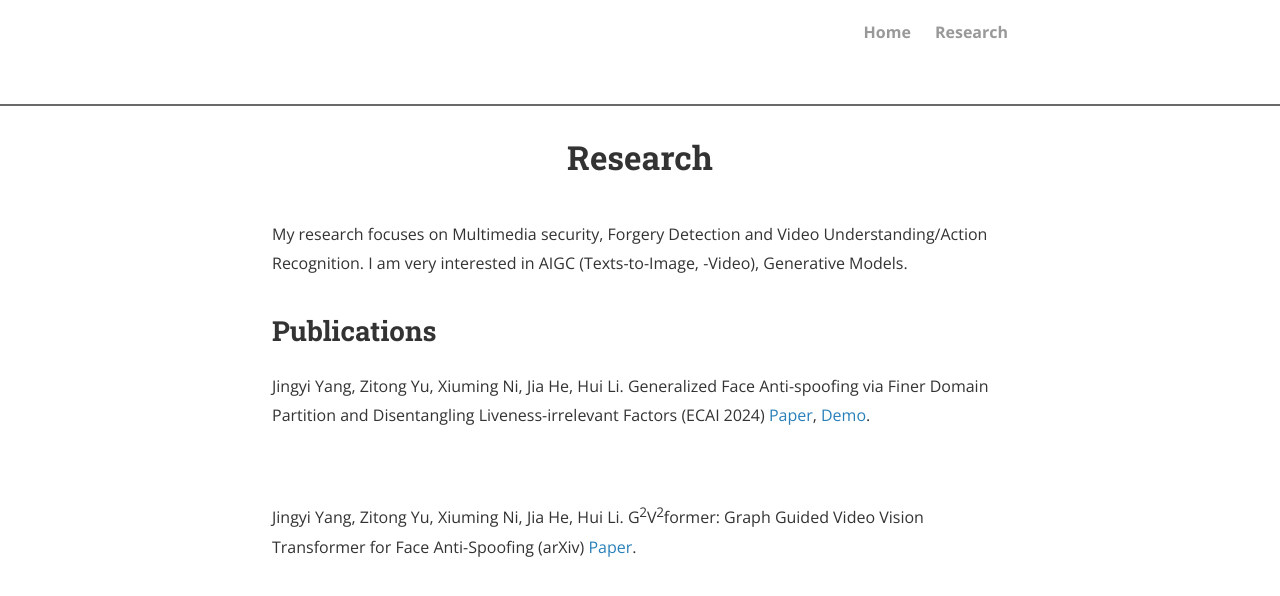
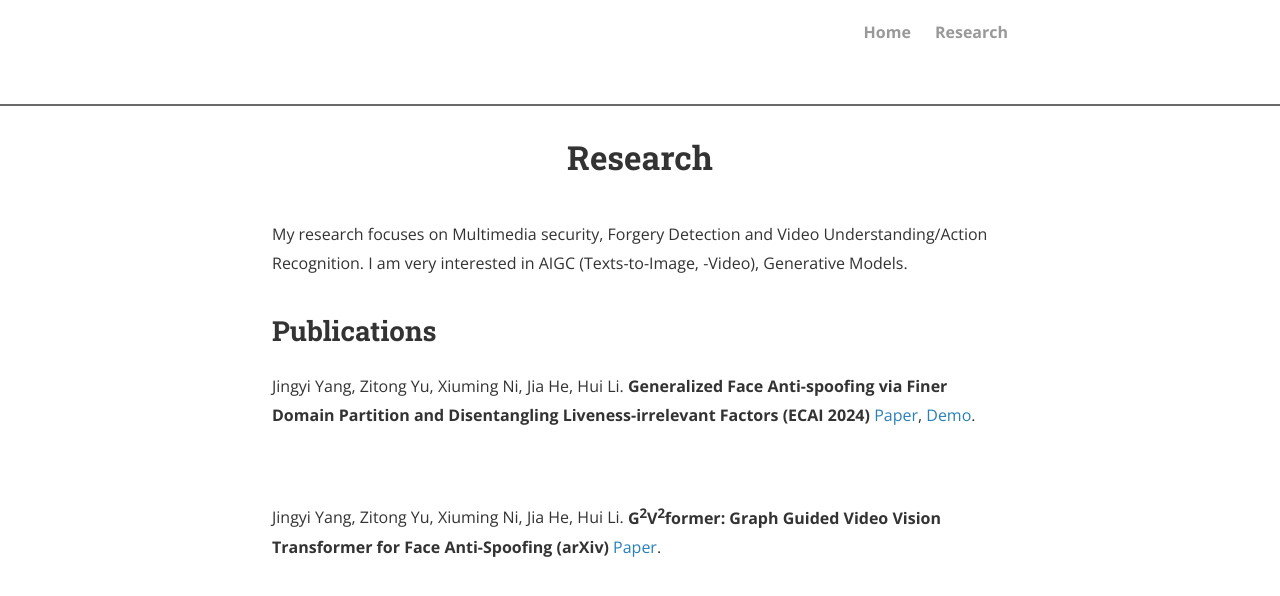
Before and after one commit to yjyddq/yjyddq.github.io, a Jekyll site: the page built from research.html, in a window 1280 px wide. Shown: the top 596 px of the page. Built offline with Jekyll 4.4.1, drawn with Linux system fonts in a browser that asks for light colours; nearby versions of some CDN libraries; comment, search, counter and statistics services are not loaded; a style sheet for code colours, icons or effects is not loaded.

```diff
--- a/research.html
+++ b/research.html
@@ -8,8 +8,8 @@ My research focuses on Multimedia security, Forgery Detection and Video Understa
 <br><br>
 <h2 style="font-weight: bold;">Publications</h2>
 
-<p>Jingyi Yang, Zitong Yu, Xiuming Ni, Jia He, Hui Li. Generalized Face Anti-spoofing via Finer Domain Partition and Disentangling Liveness-irrelevant Factors (ECAI 2024) <a href="https://arxiv.org/abs/2407.08243" target="_self">Paper</a>, <a href="https://yjyddq.github.io/fas.mp4" target="_self">Demo</a>.</p>
+<p>Jingyi Yang, Zitong Yu, Xiuming Ni, Jia He, Hui Li. <strong>Generalized Face Anti-spoofing via Finer Domain Partition and Disentangling Liveness-irrelevant Factors (ECAI 2024)</strong> <a href="https://arxiv.org/abs/2407.08243" target="_self">Paper</a>, <a href="https://yjyddq.github.io/fas.mp4" target="_self">Demo</a>.</p>
 <br><br>
 
-<p>Jingyi Yang, Zitong Yu, Xiuming Ni, Jia He, Hui Li. G<sup>2</sup>V<sup>2</sup>former: Graph Guided Video Vision Transformer for Face Anti-Spoofing (arXiv) <a href="https://arxiv.org/abs/2408.0767" target="_self">Paper</a>.</p>
+<p>Jingyi Yang, Zitong Yu, Xiuming Ni, Jia He, Hui Li. <strong>G<sup>2</sup>V<sup>2</sup>former: Graph Guided Video Vision Transformer for Face Anti-Spoofing (arXiv)</strong> <a href="https://arxiv.org/abs/2408.0767" target="_self">Paper</a>.</p>
 <br><br>
```
